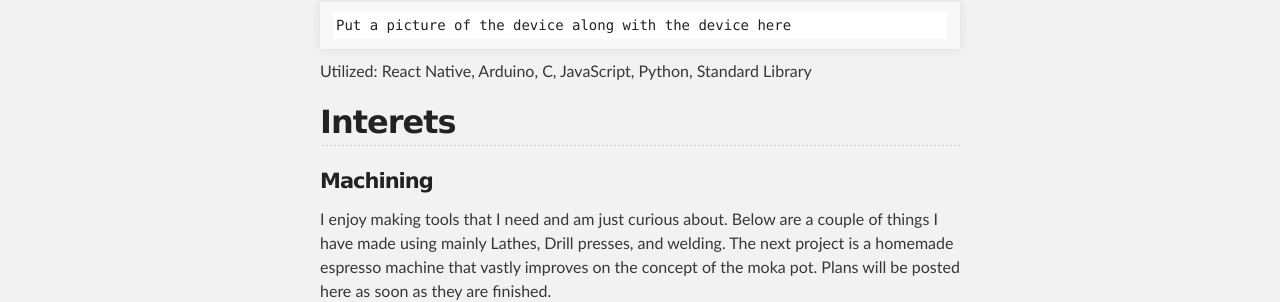
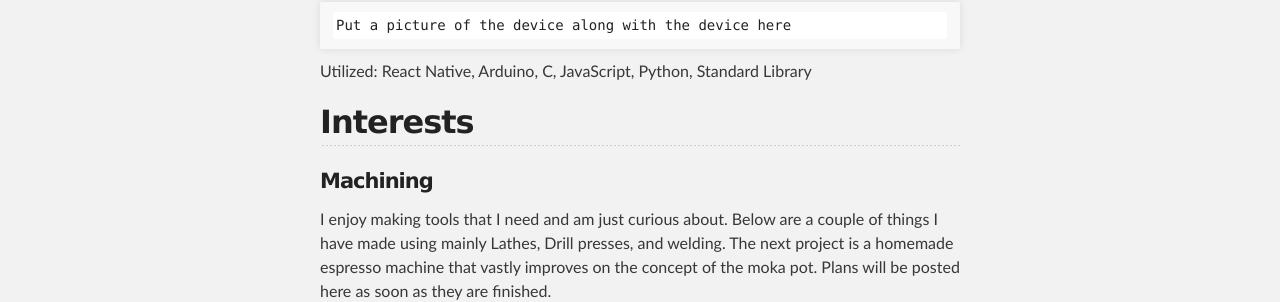
Before and after one commit to iminator25/iminator25.github.io, a Jekyll site: the page built from index.md, in a window 1280 px wide and 900 px high, scrolled down 1542 px. Shown: the part 328-630 px from the top of the window. Built offline with Jekyll 4.4.1, drawn with Linux system fonts in a browser that asks for light colours.

````diff
--- a/index.md
+++ b/index.md
@@ -2,7 +2,7 @@
 layout: default
 ---
 
-![Me: Imran](https://github.com/iminator25/iminator25.github.io/blob/master/assets/images/Imey.jpg)
+![Me: Imran](./assets/images/Imey.jpg)
 
 
 ## About Me
@@ -38,7 +38,7 @@ Put a picture of the device along with the device here
 ```
 Utilized: React Native, Arduino, C, JavaScript, Python, Standard Library
 
-## Interets
+## Interests
 
 #### Machining
 
````
